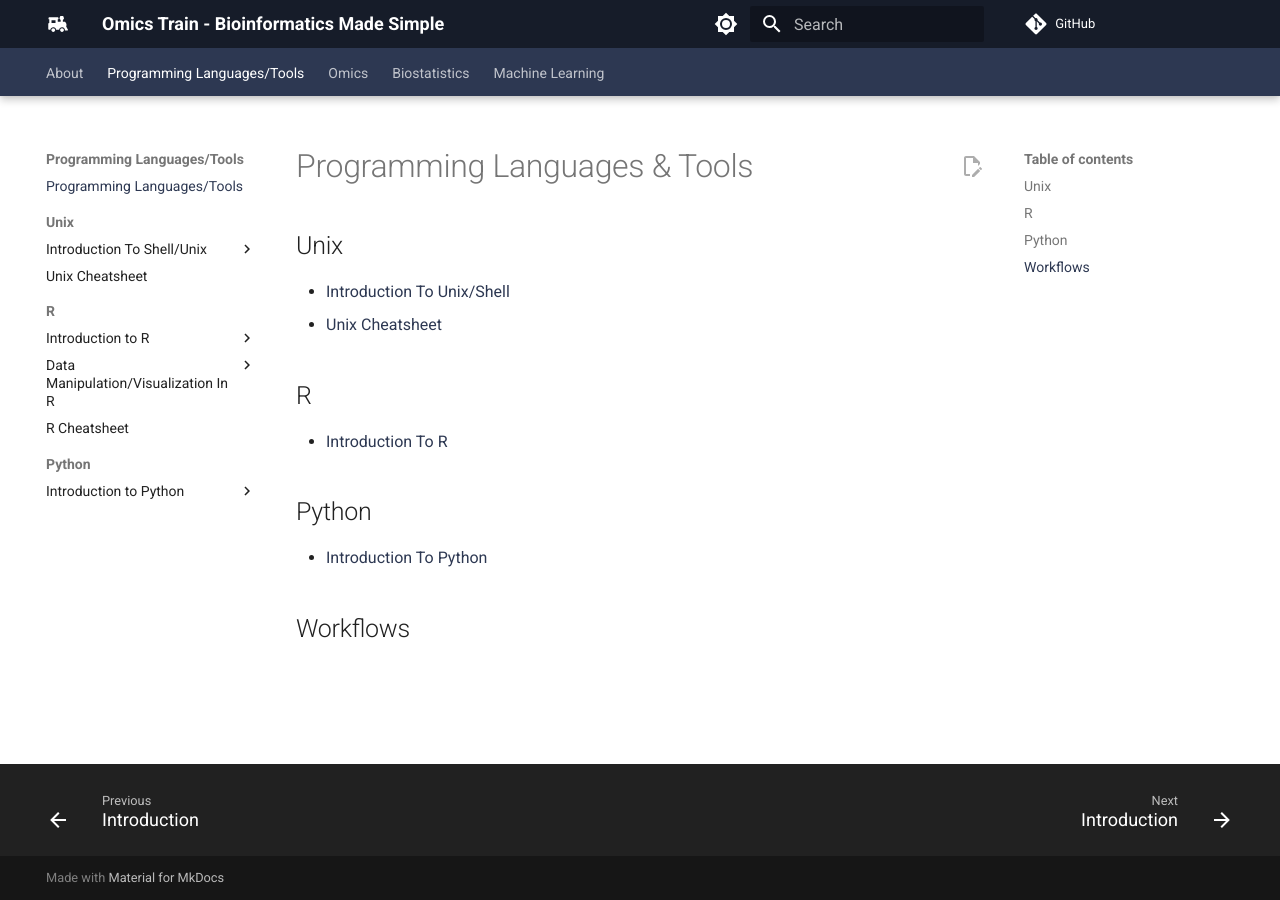
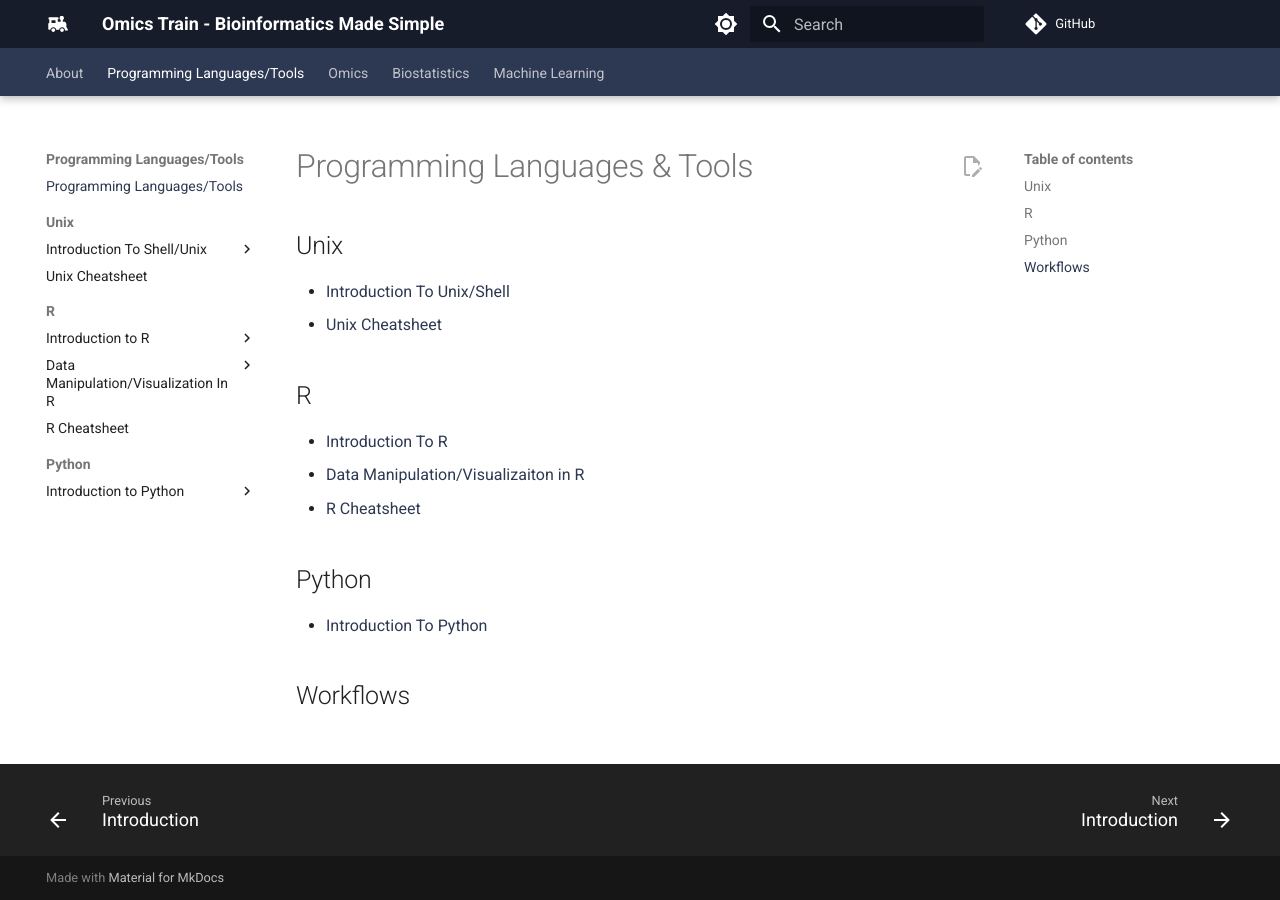
Before and after one commit to comp-tox-jhu/CompToxLab, an MkDocs documentation site: the page built from docs/programming_languages_tools/programming_languages_tools.md, in a window 1280 px wide. Built offline with MkDocs 1.6.1 and Material for MkDocs 9.7.7, drawn with Linux system fonts in a browser that asks for light colours; comment, search, counter and statistics services are not loaded.

Commit message:
Update programming_languages_tools.md

```diff
--- a/docs/programming_languages_tools/programming_languages_tools.md
+++ b/docs/programming_languages_tools/programming_languages_tools.md
@@ -6,6 +6,8 @@
 
 ## R
 - [Introduction To R](./intro_to_r/01_introduction.md)
+- [Data Manipulation/Visualizaiton in R](./r_data_viz/01_introduction.md)
+- [R Cheatsheet](./r_cheatsheet.md)
 
 ## Python
 - [Introduction To Python](./intro_to_python/01_introduction.md)
```
